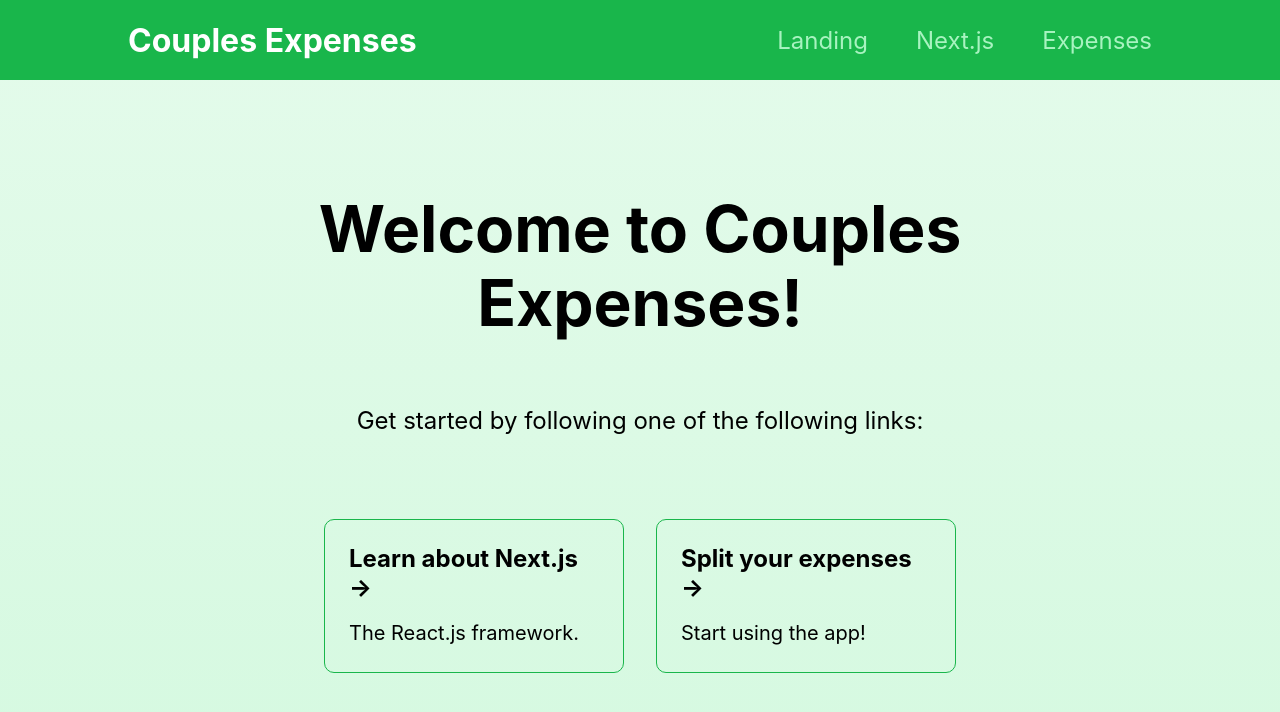
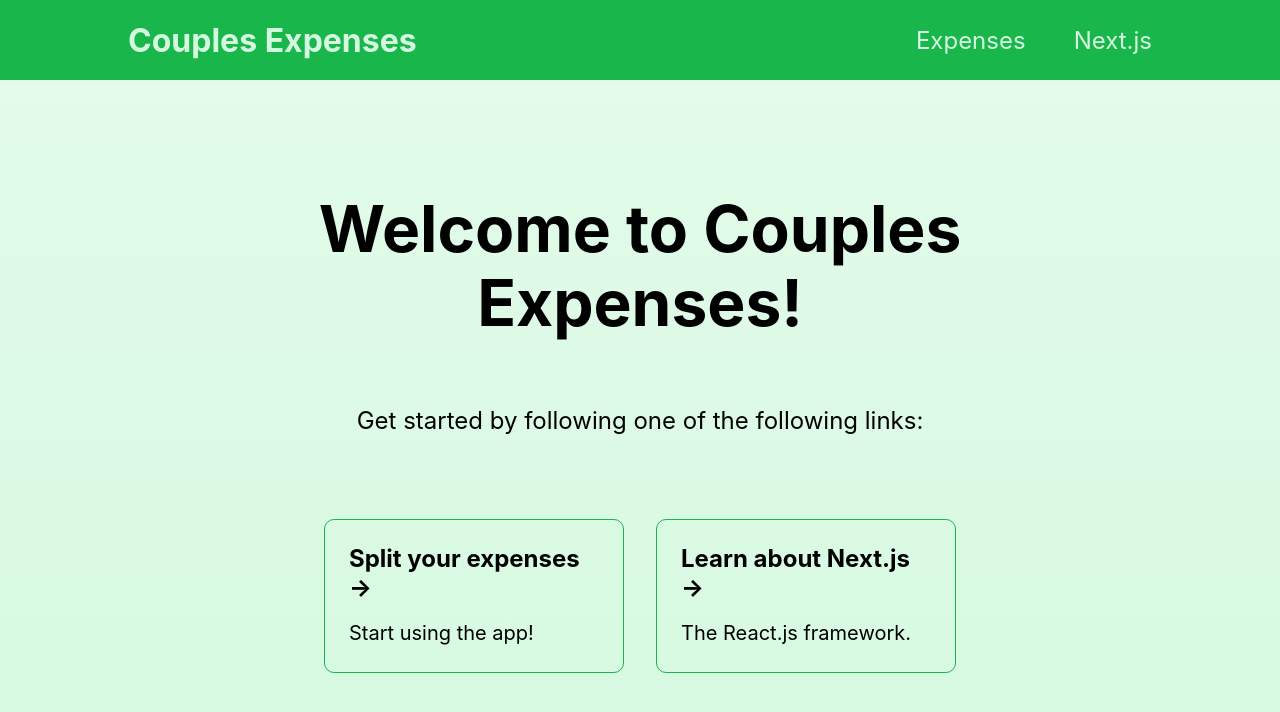
Before and after one commit to bjorntirsen/couples-expenses, a Next.js app: page / in a window 1280 px wide. Shown: the top 712 px of the page. Built offline with nearby package versions, Linux system fonts and the light colour scheme.

Commit message:
:art: Structure of header

```diff
--- a/components/layout/MainNavigation.module.css
+++ b/components/layout/MainNavigation.module.css
@@ -10,8 +10,15 @@
 
 .logo {
   font-size: 2rem;
+  color: var(--primary-p6);
+  font-weight: bold;
+  cursor: pointer;
+}
+
+.logo:hover,
+.logo:active,
+.logo.active {
   color: var(--white);
-  font-weight: bold;
 }
 
 .header ul {
@@ -29,7 +36,7 @@
 .header a {
   text-decoration: none;
   font-size: 1.5rem;
-  color: var(--primary-p3);
+  color: var(--primary-p6);
 }
 
 .header a:hover,
--- a/components/layout/MainNavigation.tsx
+++ b/components/layout/MainNavigation.tsx
@@ -7,17 +7,19 @@ interface Props {}
 const MainNavigation: FC = (props: Props) => {
   return (
     <header className={classes.header}>
-      <div className={classes.logo}>Couples Expenses</div>
+      <div>
+        {/* eslint-disable-next-line @next/next/link-passhref */}
+        <Link href='/'>
+          <span className={classes.logo}>Couples Expenses</span>
+        </Link>
+      </div>
       <nav>
         <ul>
           <li>
-            <Link href='/'>Landing</Link>
+            <Link href='/expenses'>Expenses</Link>
           </li>
           <li>
             <Link href='/next'>Next.js</Link>
-          </li>
-          <li>
-            <Link href='/expenses'>Expenses</Link>
           </li>
         </ul>
       </nav>
--- a/pages/index.tsx
+++ b/pages/index.tsx
@@ -24,14 +24,13 @@ const Landing: NextPage = () => {
         />
 
         <GridContainer>
+          <CardLink linkTo='/expenses'>
+            <h2>Split your expenses &rarr;</h2>
+            <p>Start using the app!</p>
+          </CardLink>
           <CardLink linkTo='/next'>
             <h2>Learn about Next.js &rarr;</h2>
             <p>The React.js framework.</p>
-          </CardLink>
-
-          <CardLink linkTo='/expenses'>
-            <h2>Split your expenses &rarr;</h2>
-            <p>Start using the app!</p>
           </CardLink>
         </GridContainer>
       </SectionWrapper>
```
